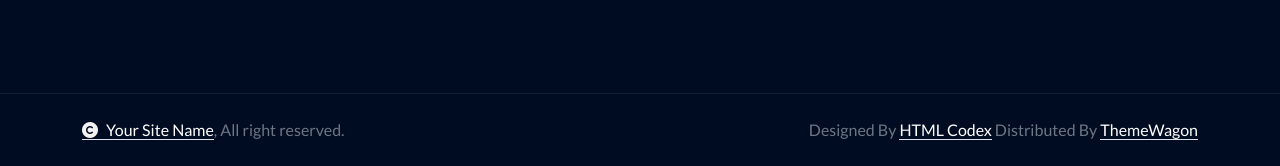
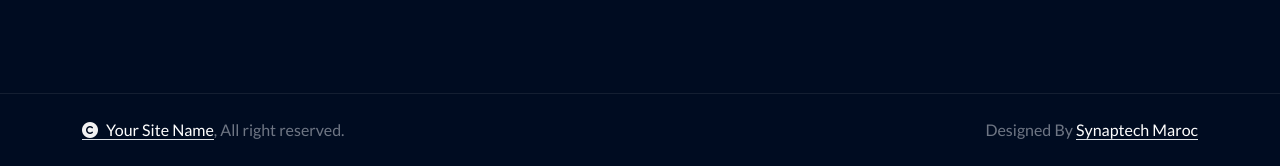
Before and after one commit to ZackCrazyBoyZ/EnergyTires, a plain HTML site: page index.html in a window 1280 px wide. Shown: the part 4748-4914 px from the top of the page. Drawn offline with nearby package versions, Linux system fonts and the light colour scheme.

Commit message:
Update index.html

```diff
--- a/index.html
+++ b/index.html
@@ -3,7 +3,7 @@
 
     <head>
         <meta charset="utf-8">
-        <title>Cental - Car Rent Website Template</title>
+        <title>Energy Tires , Tire & Service</title>
         <meta content="width=device-width, initial-scale=1.0" name="viewport">
         <meta content="" name="keywords">
         <meta content="" name="description">
@@ -974,8 +974,7 @@
                         <!--/*** This template is free as long as you keep the below author’s credit link/attribution link/backlink. ***/-->
                         <!--/*** If you'd like to use the template without the below author’s credit link/attribution link/backlink, ***/-->
                         <!--/*** you can purchase the Credit Removal License from "https://htmlcodex.com/credit-removal". ***/-->
-                        Designed By <a class="border-bottom text-white" href="https://htmlcodex.com">HTML Codex</a> Distributed By <a class="border-bottom text-white" href="https://themewagon.com">ThemeWagon</a>
-                    </div>
+                        Designed By <a class="border-bottom text-white" href="https://www.synaptech.ma/">Synaptech Maroc</a>
                 </div>
             </div>
         </div>
```
